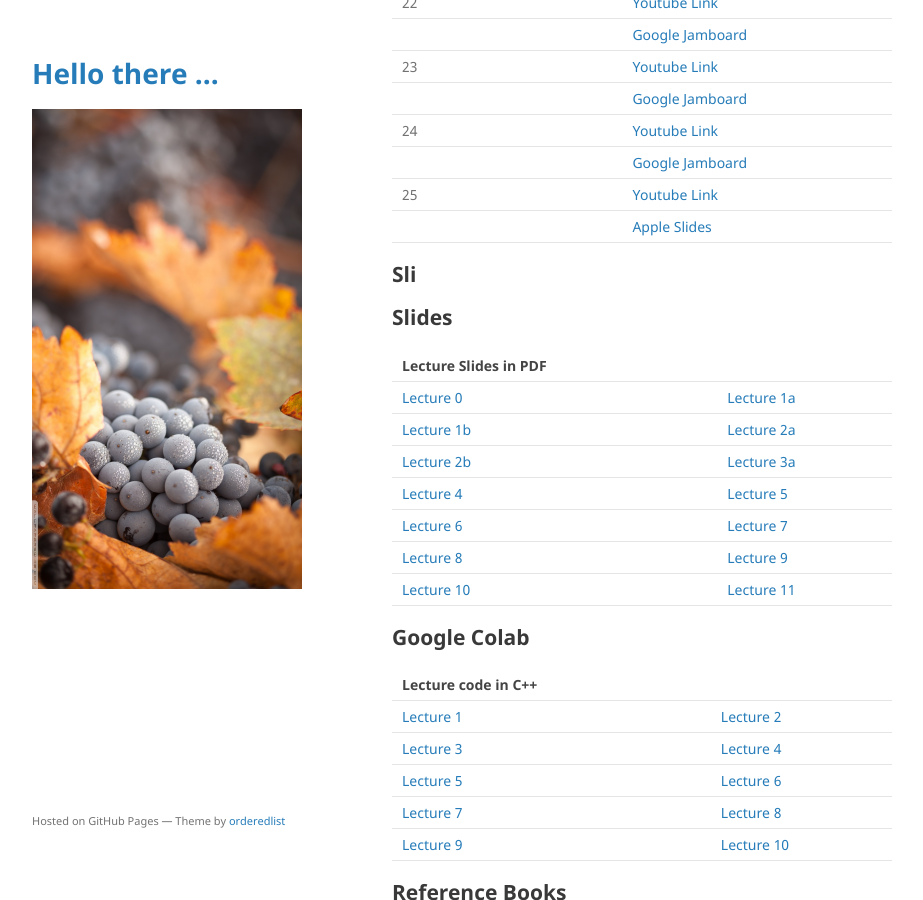
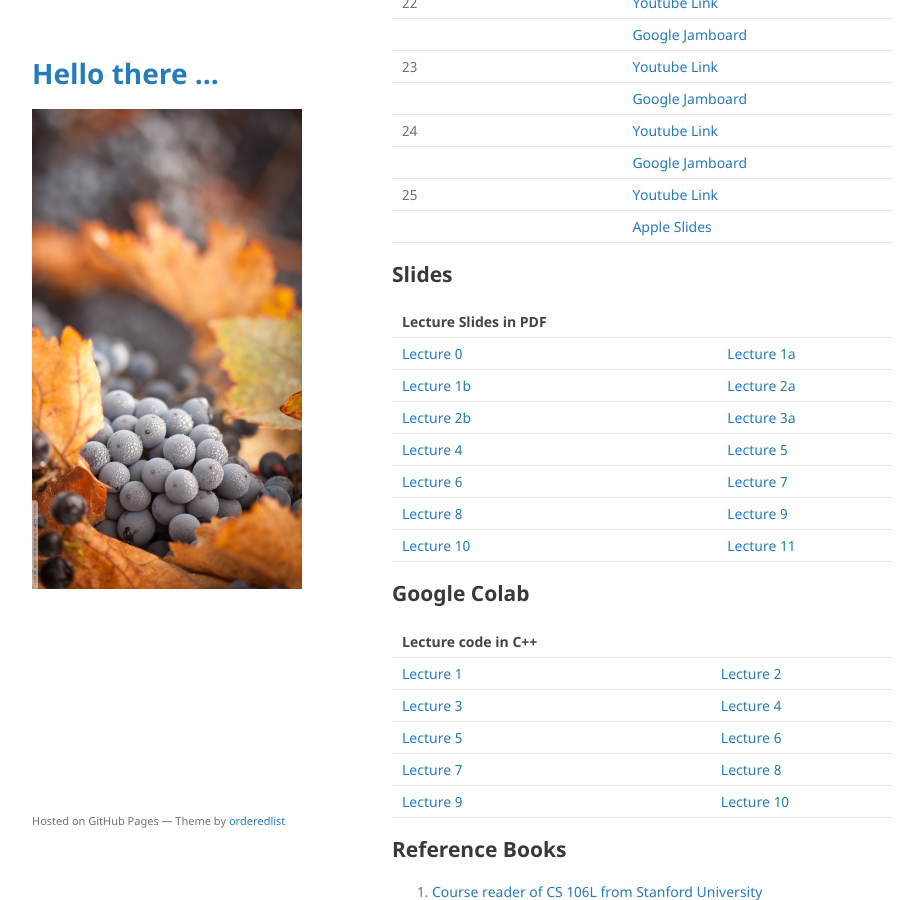
Before and after one commit to mohammadmotiurrahman/mohammadmotiurrahman.github.io, a Jekyll site: the page built from cse203_4/index.md, in a window 1280 px wide and 900 px high, scrolled down 3992 px. Shown: the whole window, without its empty margins (178-1101 px from the left). Built offline with Jekyll 4.4.1, drawn with Linux system fonts in a browser that asks for light colours; our own code applies the rules of GitHub Pages for plain Markdown files.

Commit message:
Update index.md

```diff
--- a/cse203_4/index.md
+++ b/cse203_4/index.md
@@ -136,8 +136,6 @@ environment will force me to not evaluate your exam copies.
 
 
 
-## Sli
-
 ## Slides
 
 | Lecture Slides in PDF                         |                                              |
```
